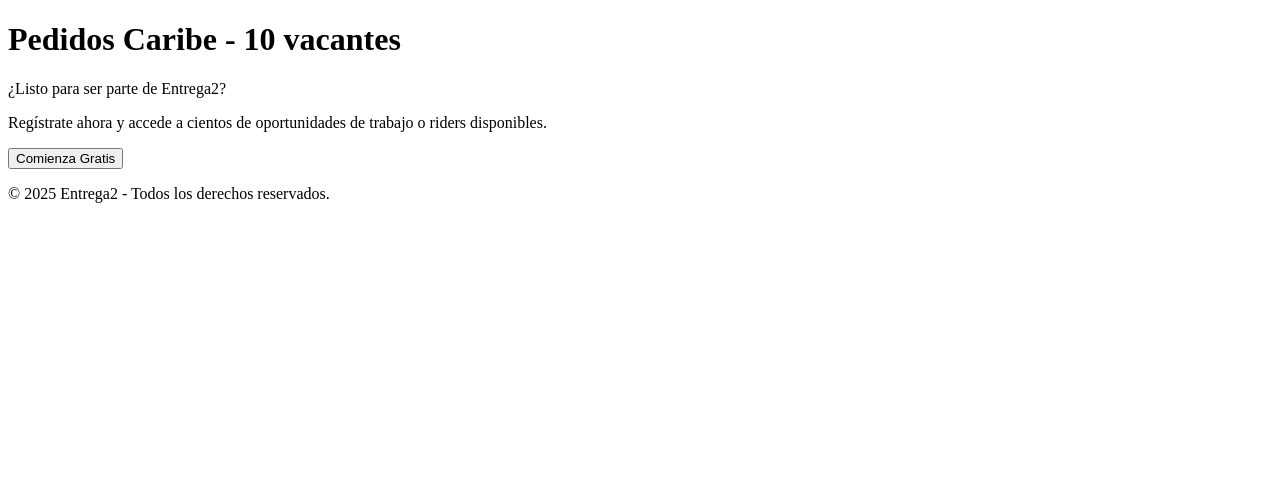
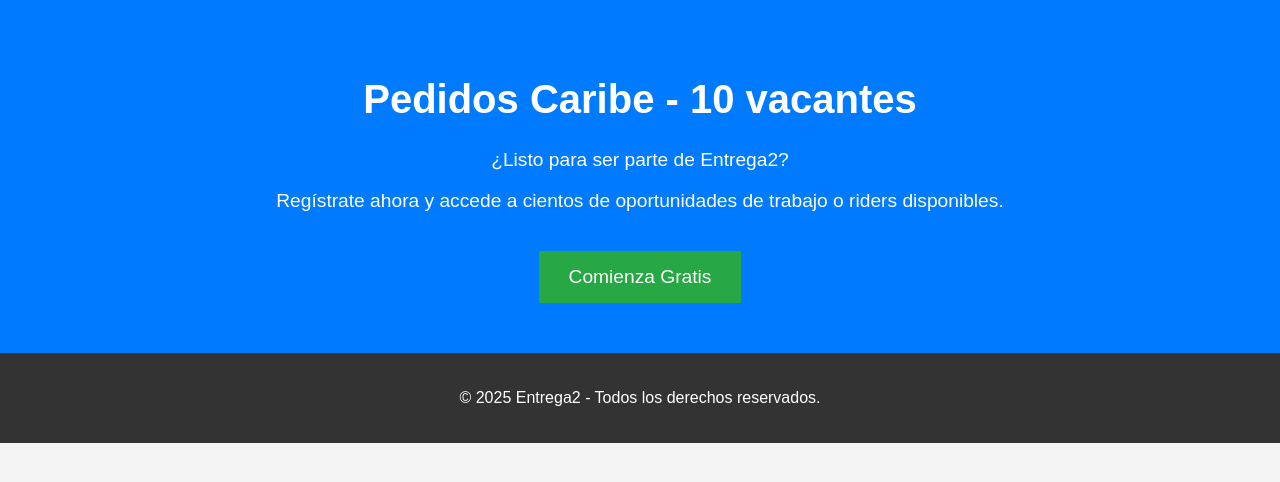
Before and after one commit to Anac0830/Entrega2, a plain HTML site: page index.html in a window 1280 px wide. Drawn offline with Linux system fonts and the light colour scheme; no server answers.

Commit message:
Update index.html

```diff
--- a/index.html
+++ b/index.html
@@ -4,6 +4,44 @@
   <meta charset="UTF-8">
   <meta name="viewport" content="width=device-width, initial-scale=1.0">
   <title>Pedidos Caribe - Entrega2</title>
+  <style>
+    body {
+      font-family: Arial, sans-serif;
+      background-color: #f4f4f4;
+      margin: 0;
+      padding: 0;
+    }
+    header {
+      background-color: #007BFF;
+      color: white;
+      text-align: center;
+      padding: 50px;
+    }
+    header h1 {
+      font-size: 2.5em;
+    }
+    header p {
+      font-size: 1.2em;
+    }
+    header button {
+      padding: 15px 30px;
+      font-size: 1.2em;
+      color: white;
+      background-color: #28a745;
+      border: none;
+      cursor: pointer;
+      margin-top: 20px;
+    }
+    header button:hover {
+      background-color: #218838;
+    }
+    footer {
+      text-align: center;
+      padding: 20px;
+      background-color: #333;
+      color: white;
+    }
+  </style>
 </head>
 <body>
   <!-- Contenido de la página -->
```
